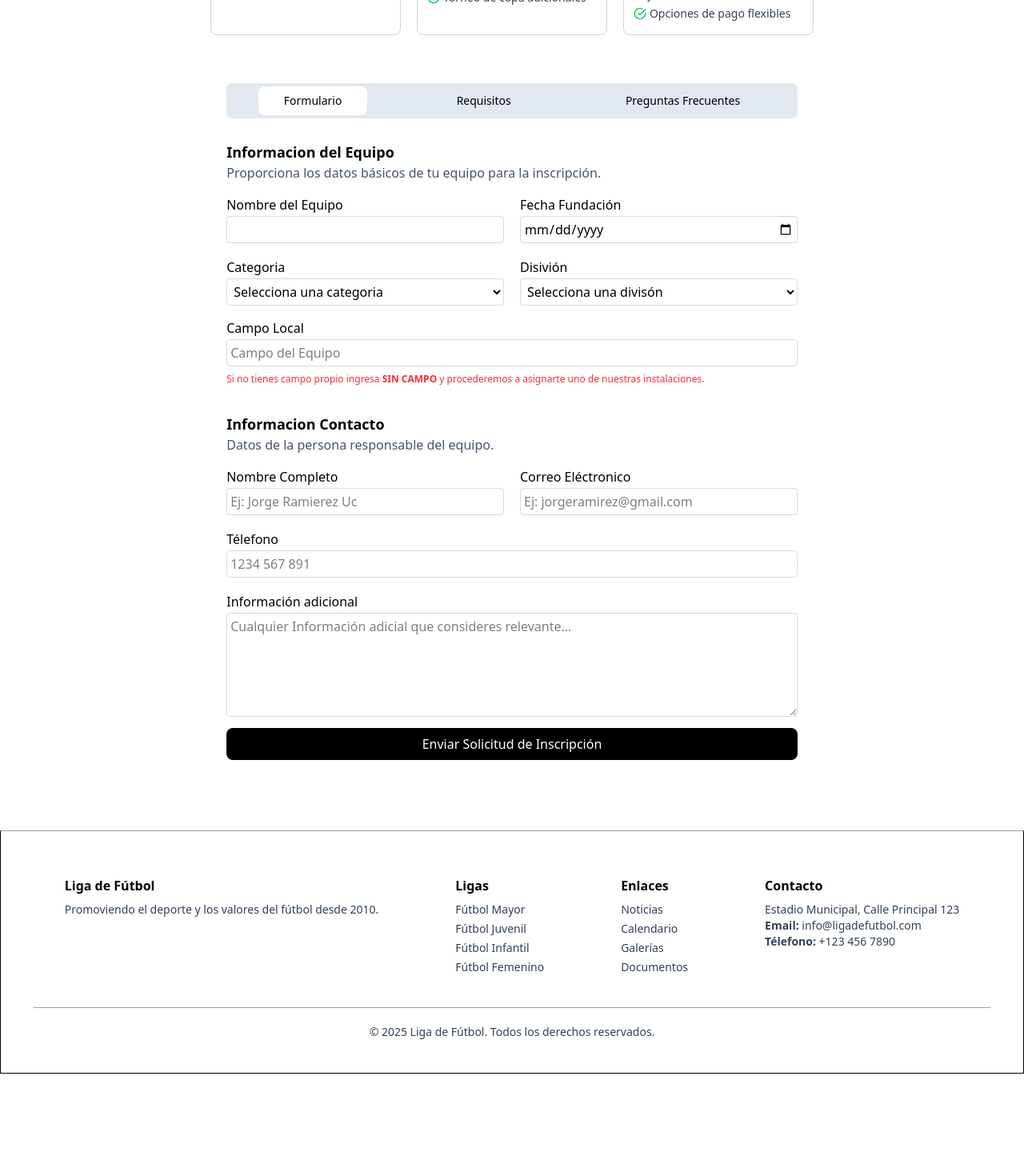
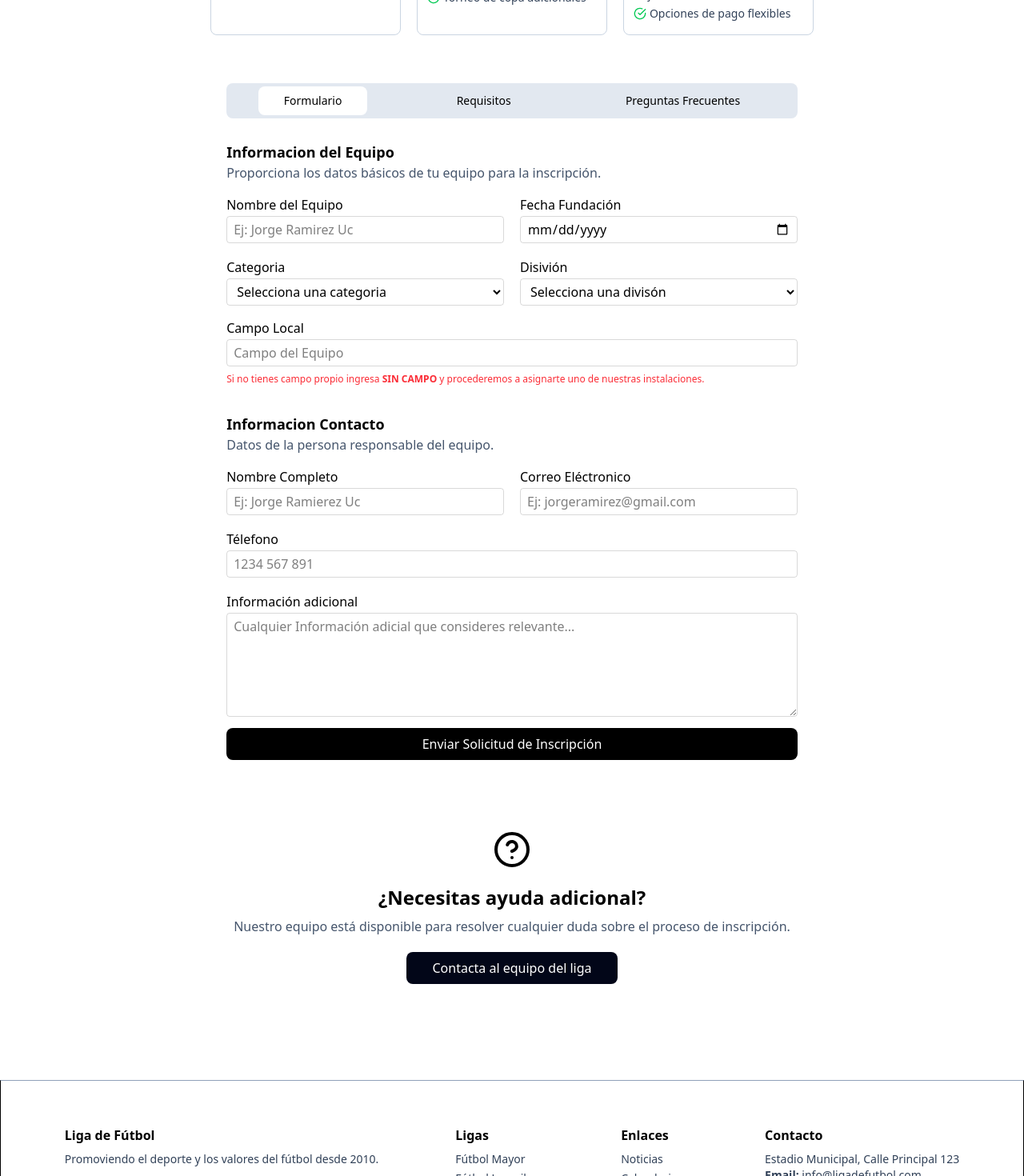
Before and after one commit to GrandMostach0/plataformaLigaFutbol, a React (Vite) app: page /inscripcion in a window 1280 px wide. Shown: the part 542-2012 px from the top of the page at 80% size. Before the commit the page ends 1884 px from the top, so only its background shows below. Built offline with nearby package versions, Linux system fonts and the light colour scheme.

Commit message:
pagina de contacto semi listo

```diff
--- a/src/index.css
+++ b/src/index.css
@@ -65,6 +65,6 @@ label, input{
 input, select, textarea{
   border: 1px solid rgba(128, 128, 128, 0.3);
   border-radius: 4px;
-  padding: 4px;
+  padding: 4px 8px;
   width: 100%;
 }
--- a/src/pages/Inscripcion/Inscripcion.jsx
+++ b/src/pages/Inscripcion/Inscripcion.jsx
@@ -87,6 +87,13 @@ function Inscripcion(){
                     {renderContenido()}
                 </div>
             </section>
+
+            <div className="text-center mb-20 py-5">
+                <svg xmlns="http://www.w3.org/2000/svg" width="24" height="24" viewBox="0 0 24 24" fill="none" stroke="currentColor" stroke-width="2" stroke-linecap="round" stroke-linejoin="round" class="lucide lucide-circle-help h-12 w-12 text-muted-foreground m-auto"><circle cx="12" cy="12" r="10"></circle><path d="M9.09 9a3 3 0 0 1 5.83 1c0 2-3 3-3 3"></path><path d="M12 17h.01"></path></svg>
+                <h1 className="mt-5 mb-2 text-2xl font-bold">¿Necesitas ayuda adicional?</h1>
+                <p className="text-slate-600">Nuestro equipo está disponible para resolver cualquier duda sobre el proceso de inscripción.</p>
+                <button className="my-5 border-none px-8 py-2 rounded-lg bg-slate-950 text-white">Contacta al equipo del liga</button>
+            </div>
         </div>
     )
 }
--- /dev/null
+++ b/src/pages/Inscripcion/componentsInscripcion/CardRequisitos.jsx
@@ -0,0 +1,12 @@
+
+
+const CardRequisitos = () => {
+    return(
+        <div className="border px-2 py-2 border-slate-300 rounded-lg">
+            <h1>card</h1>
+
+        </div>
+    )
+}
+
+export default CardRequisitos;
--- a/src/pages/Inscripcion/componentsInscripcion/FormularioInscripcion.jsx
+++ b/src/pages/Inscripcion/componentsInscripcion/FormularioInscripcion.jsx
@@ -9,7 +9,7 @@ const FormularioInscripcion = () => {
                 <div className="flex items-center gap-5 py-2">
                     <div className="flex-1/2">
                         <label htmlFor="nombreEquipo">Nombre del Equipo</label>
-                        <input type="text" name="nombreEquipo" />
+                        <input type="text" name="nombreEquipo" placeholder="Ej: Jorge Ramirez Uc"/>
                     </div>
                     <div className="flex-1/2">
                         <label htmlFor="fechaFundacion">Fecha Fundación</label>
--- a/src/pages/Inscripcion/componentsInscripcion/PreguntasInscripcion.jsx
+++ b/src/pages/Inscripcion/componentsInscripcion/PreguntasInscripcion.jsx
@@ -1,7 +1,10 @@
 
 const PreguntasInscripcion = () => {
     return(
-        <p>PREGUNTAS FRECUENTES</p>
+        <div className="border py-3 px-2 text-left border-slate-300 rounded-lg">
+            <h1 className="text-2xl font-semibold">Preguntas Frecuentes</h1>
+            <p className="text-sm text-slate-600">Respuestas a las dudas más comunes sobre el proceso de inscripción.</p>
+        </div>
     )
 }
 
--- a/src/pages/Inscripcion/componentsInscripcion/RequisitosInscripcion.jsx
+++ b/src/pages/Inscripcion/componentsInscripcion/RequisitosInscripcion.jsx
@@ -1,8 +1,21 @@
-
+import CardRequisitos from "./CardRequisitos";
 
 const RequisitosInscripcion = () => {
     return(
-        <p>REQUISITOS</p>
+        <div className="border py-3 px-2 text-left border-slate-300 rounded-lg">
+            <h1 className="text-2xl font-semibold">Requisitos para la Inscripción</h1>
+            <p className="text-sm text-slate-600">Todos los equipos deben cumplir con estos requisitos para participar en nuestras ligas.</p>
+
+            <div className="my-3 grid grid-cols-2 gap-5">
+                <CardRequisitos />
+                <CardRequisitos />
+                <CardRequisitos />
+                <CardRequisitos />
+            </div>
+
+
+
+        </div>
     )
 }
 
```
